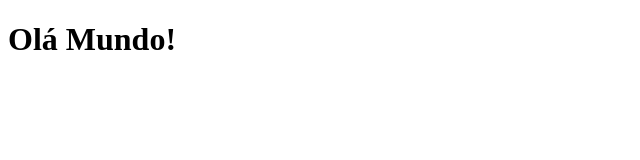
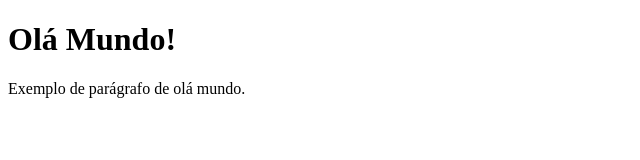
Before and after one commit to simaofaustino123/tp5aula1, a plain HTML site: page index.html in a window 1280 px wide. Shown: the whole page, without its empty margins (0-640 px from the left). Drawn offline with Linux system fonts and the light colour scheme.

Commit message:
Adição de um parágrafo

```diff
--- a/index.html
+++ b/index.html
@@ -1,12 +1,10 @@
 <!DOCTYPE html>
 <html>
-
     <head>
         <title>MINHA PRIMEIRA PÁGINA</title>
     </head>
-
     <body>
         <h1>Olá Mundo!</h1>
+        <p>Exemplo de parágrafo de olá mundo.</p>
     </body>
-
 </html>
```
